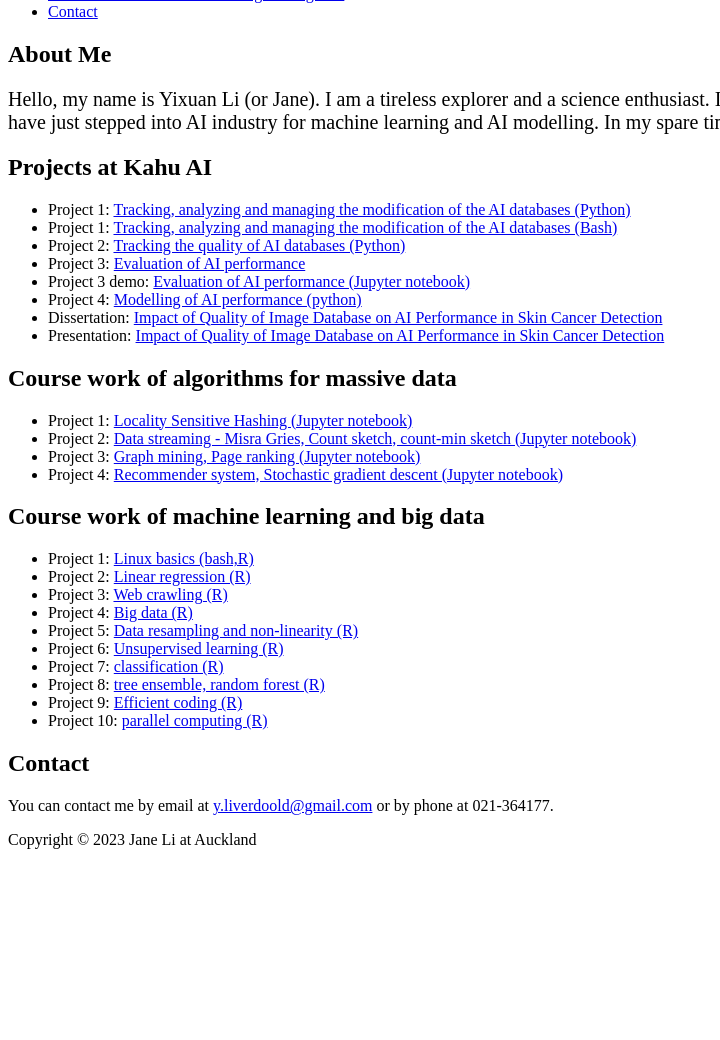
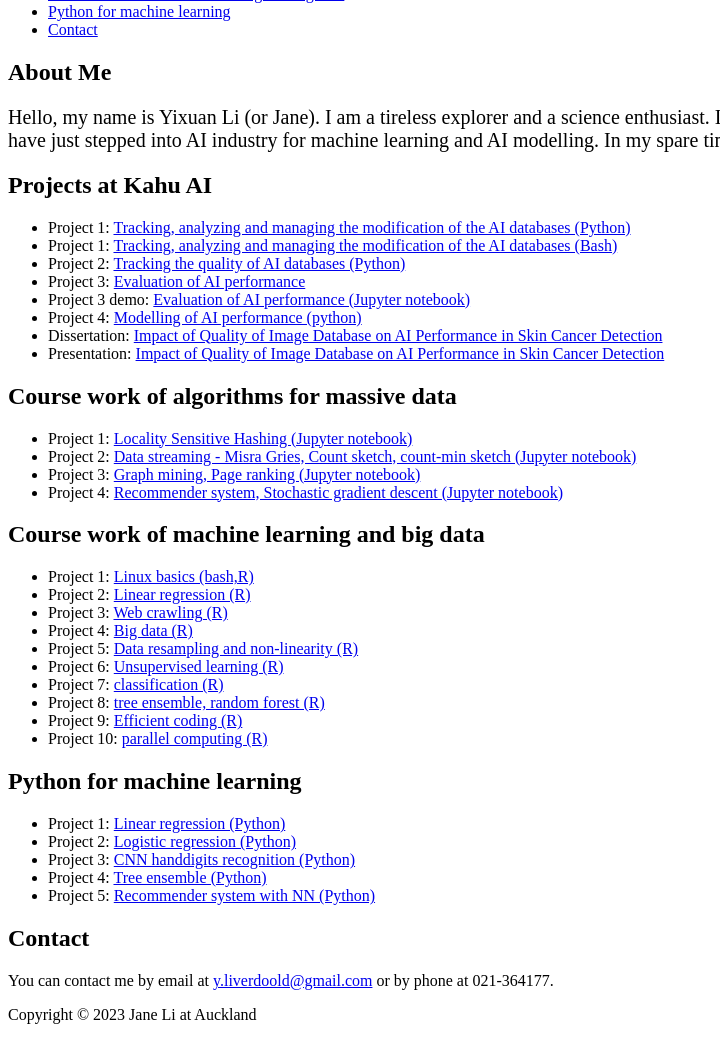
Before and after one commit to YixuanLee/Jane-website, a plain HTML site: page index.html in a window 1280 px wide. Shown: the part 493-1533 px from the top of the page, without its empty margins (0-720 px from the left). Before the commit the page ends 1358 px from the top, so only its background shows below. Drawn offline with Linux system fonts and the light colour scheme.

Commit message:
Update index.html

```diff
--- a/index.html
+++ b/index.html
@@ -17,6 +17,7 @@
       <li><a href="#projects_Kahu">Projects at Kahu AI</a></li>
       <li><a href="#Course_work_Algorithms_for_massive_data">Course work of algorithms for massive data</a></li>
       <li><a href="#Course_work_Machine_Learning_Algorithm">Course work of machine learning and big data</a></li>
+      <li><a href="#Python_Machine_Learning_Algorithm">Python for machine learning</a></li>
       <li><a href="#contact">Contact</a></li>
     </ul>
   </nav>
@@ -67,6 +68,17 @@
 
       </ul>
     </section>
+    <section id="Python_Machine_Learning_Algorithm">
+      <h2>Python for machine learning</h2>
+      <ul>
+        <li>Project 1: <a href="https://github.com/YixuanLee/Python_machine_learning/blob/main/Linear_Regression.pdf">Linear regression (Python)</a></li>
+        <li>Project 2: <a href="https://github.com/YixuanLee/Python_machine_learning/blob/main/Logistic_Regression_gradient_descent.pdf">Logistic regression (Python)</a></li>
+        <li>Project 3: <a href="https://github.com/YixuanLee/Python_machine_learning/blob/main/CNN_handdigits_tensorflow.pdf">CNN handdigits recognition (Python)</a></li>
+        <li>Project 4: <a href="https://github.com/YixuanLee/Python_machine_learning/blob/main/Tree_Ensemble_RF_XGboost.pdf">Tree ensemble (Python)</a></li>
+        <li>Project 5: <a href="https://github.com/YixuanLee/Python_machine_learning/blob/main/recommendersys_NN.pdf">Recommender system with NN (Python)</a></li>
+
+      </ul>
+    </section>
     <section id="contact">
       <h2>Contact</h2>
       <p>You can contact me by email at <a href="mailto:y.liverdoold@gmail.com">y.liverdoold@gmail.com</a> or by phone at 021-364177.</p>
```
